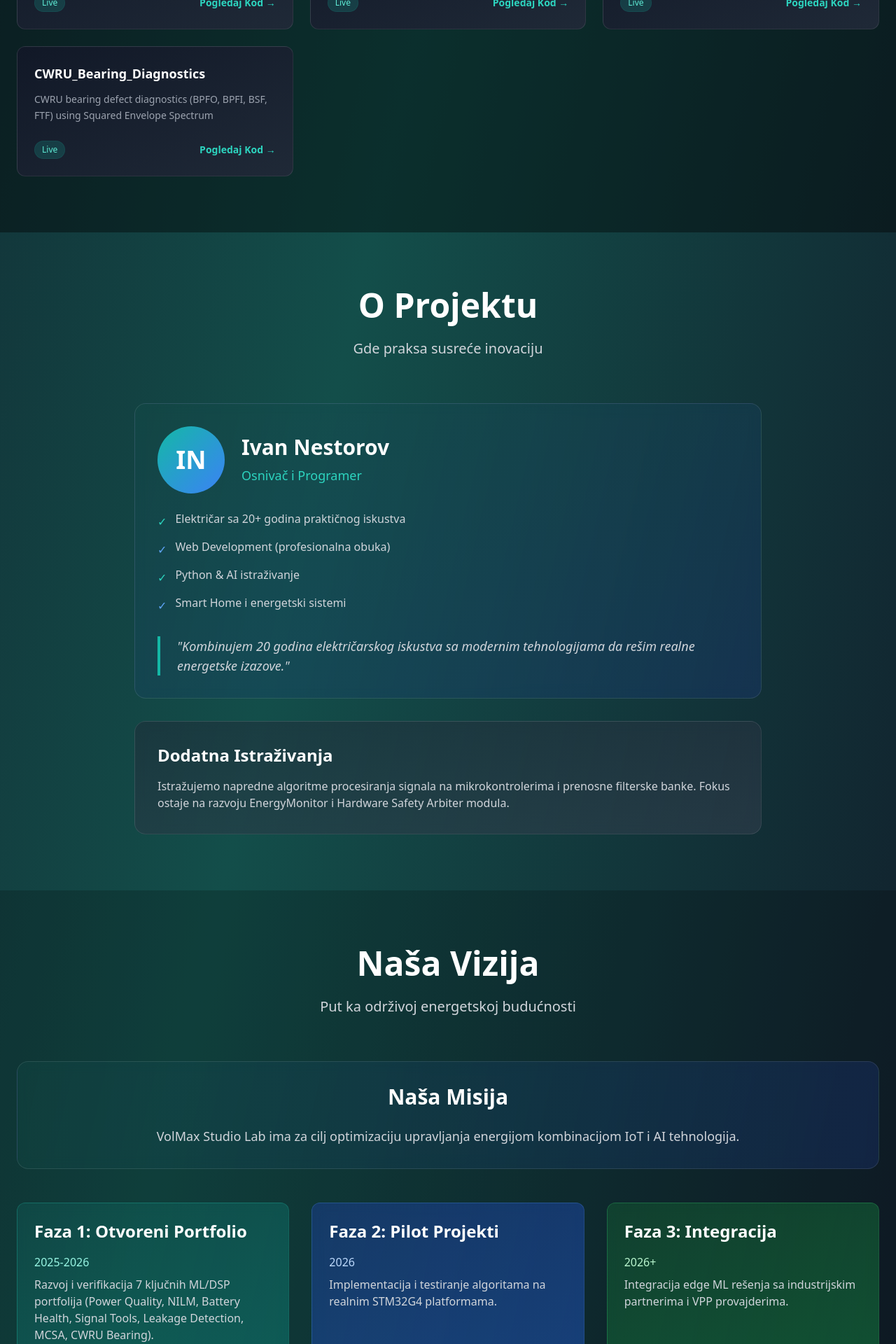
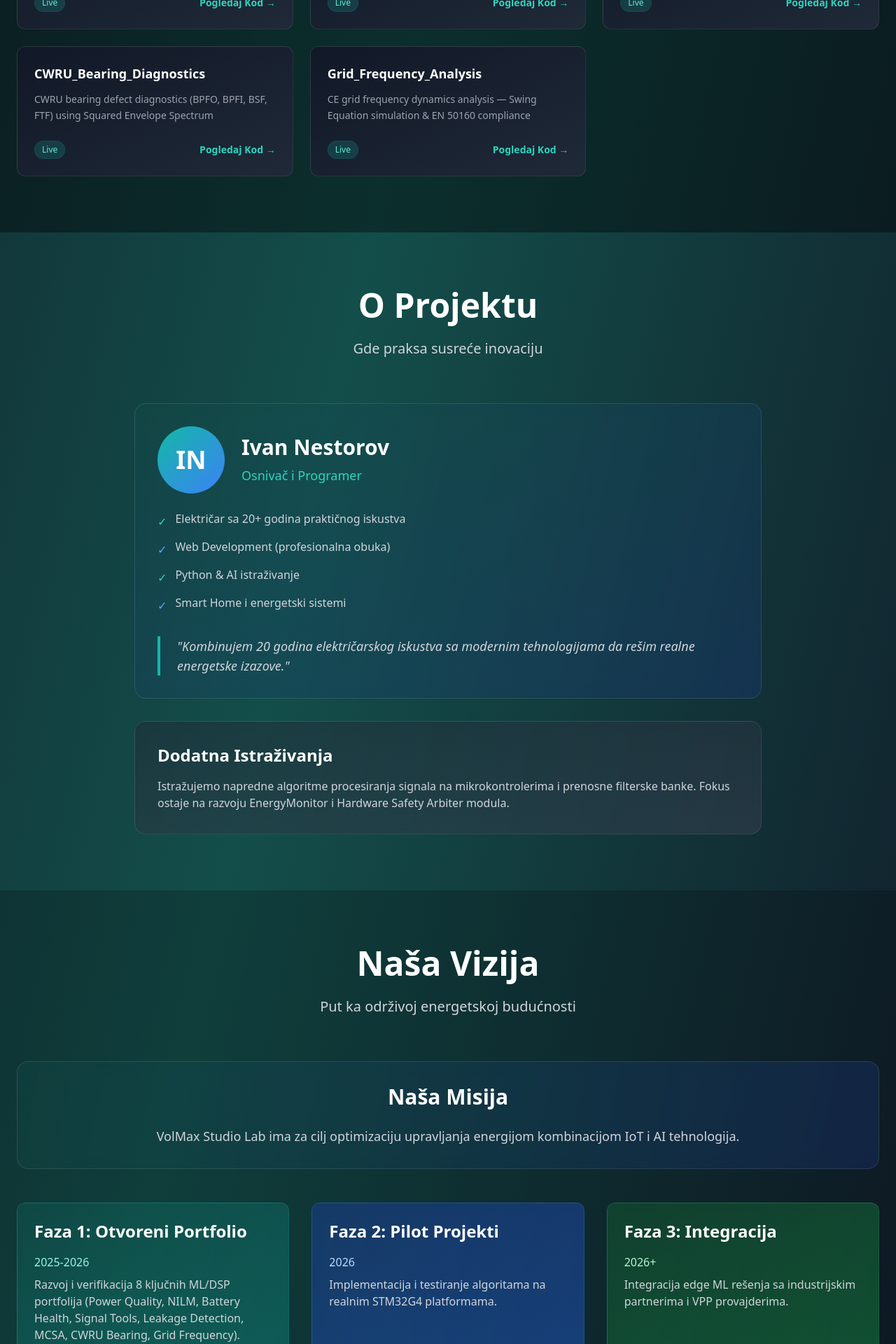
Before and after one commit to VolMax-Studio/volmax-studio-website, a Next.js app: page / in a window 1280 px wide. Shown: the part 2960-4880 px from the top of the page at 70% size. Built offline with nearby package versions, Linux system fonts and the light colour scheme.

Commit message:
feat: add Grid Frequency Analysis to portfolio grid

```diff
--- a/pages/index.js
+++ b/pages/index.js
@@ -76,7 +76,8 @@ export default function Home() {
           tools: 'Importable Python library: RMS, THD, FFT, wavelet, z-score',
           leakage: 'WDN leak detection — DWT + RF + sensitivity matrix',
           mcsa: 'MCSA diagnostics for 3-phase induction motor faults: BRB, bearing defects, stator short circuits',
-          cwru: 'CWRU bearing defect diagnostics (BPFO, BPFI, BSF, FTF) using Squared Envelope Spectrum'
+          cwru: 'CWRU bearing defect diagnostics (BPFO, BPFI, BSF, FTF) using Squared Envelope Spectrum',
+          grid: 'CE grid frequency dynamics analysis — Swing Equation simulation & EN 50160 compliance'
         }
       },
       about: {
@@ -99,7 +100,7 @@ export default function Home() {
         missionText: 'VolMax Studio Lab ima za cilj optimizaciju upravljanja energijom kombinacijom IoT i AI tehnologija.',
         phase1Title: 'Faza 1: Otvoreni Portfolio',
         phase1Time: '2025-2026',
-        phase1Desc: 'Razvoj i verifikacija 7 ključnih ML/DSP portfolija (Power Quality, NILM, Battery Health, Signal Tools, Leakage Detection, MCSA, CWRU Bearing).',
+        phase1Desc: 'Razvoj i verifikacija 8 ključnih ML/DSP portfolija (Power Quality, NILM, Battery Health, Signal Tools, Leakage Detection, MCSA, CWRU Bearing, Grid Frequency).',
         phase2Title: 'Faza 2: Pilot Projekti',
         phase2Time: '2026',
         phase2Desc: 'Implementacija i testiranje algoritama na realnim STM32G4 platformama.',
@@ -196,7 +197,8 @@ export default function Home() {
           tools: 'Importable Python library: RMS, THD, FFT, wavelet, z-score',
           leakage: 'WDN leak detection — DWT + RF + sensitivity matrix',
           mcsa: 'MCSA diagnostics for 3-phase induction motor faults: BRB, bearing defects, stator short circuits',
-          cwru: 'CWRU bearing defect diagnostics (BPFO, BPFI, BSF, FTF) using Squared Envelope Spectrum'
+          cwru: 'CWRU bearing defect diagnostics (BPFO, BPFI, BSF, FTF) using Squared Envelope Spectrum',
+          grid: 'CE grid frequency dynamics analysis — Swing Equation simulation & EN 50160 compliance'
         }
       },
       about: {
@@ -219,7 +221,7 @@ export default function Home() {
         missionText: 'VolMax Studio Lab aims to optimize energy management by combining IoT and AI technologies.',
         phase1Title: 'Phase 1: Open Portfolio',
         phase1Time: '2025-2026',
-        phase1Desc: 'Development and validation of 7 key ML/DSP portfolios (Power Quality, NILM, Battery Health, Signal Tools, Leakage Detection, MCSA, CWRU Bearing).',
+        phase1Desc: 'Development and validation of 8 key ML/DSP portfolios (Power Quality, NILM, Battery Health, Signal Tools, Leakage Detection, MCSA, CWRU Bearing, Grid Frequency).',
         phase2Title: 'Phase 2: Pilot Projects',
         phase2Time: '2026',
         phase2Desc: 'Algorithm implementation and testing on real STM32G4 platforms.',
@@ -457,7 +459,8 @@ export default function Home() {
               { id: 'tools', title: 'Power_Signal_Tools_Portfolio', url: 'https://github.com/VolMax-Studio/Power_Signal_Tools_Portfolio', desc: t.portfolio.repos.tools },
               { id: 'leakage', title: 'Fluid_Leakage_Detection_Portfolio', url: 'https://github.com/VolMax-Studio/Fluid_Leakage_Detection_Portfolio', desc: t.portfolio.repos.leakage },
               { id: 'mcsa', title: 'MCSA_Fault_Diagnostics_Portfolio', url: 'https://github.com/VolMax-Studio/MCSA_Fault_Diagnostics_Portfolio', desc: t.portfolio.repos.mcsa },
-              { id: 'cwru', title: 'CWRU_Bearing_Diagnostics', url: 'https://github.com/VolMax-Studio/CWRU_Bearing_Diagnostics', desc: t.portfolio.repos.cwru }
+              { id: 'cwru', title: 'CWRU_Bearing_Diagnostics', url: 'https://github.com/VolMax-Studio/CWRU_Bearing_Diagnostics', desc: t.portfolio.repos.cwru },
+              { id: 'grid', title: 'Grid_Frequency_Analysis', url: 'https://github.com/VolMax-Studio/Grid_Frequency_Analysis', desc: t.portfolio.repos.grid }
             ].map((repo) => (
               <div key={repo.id} className="bg-gradient-to-br from-gray-900 to-gray-800 rounded-xl p-6 border border-white/10 hover:border-teal-400/50 transition-all flex flex-col justify-between group">
                 <div>
```
